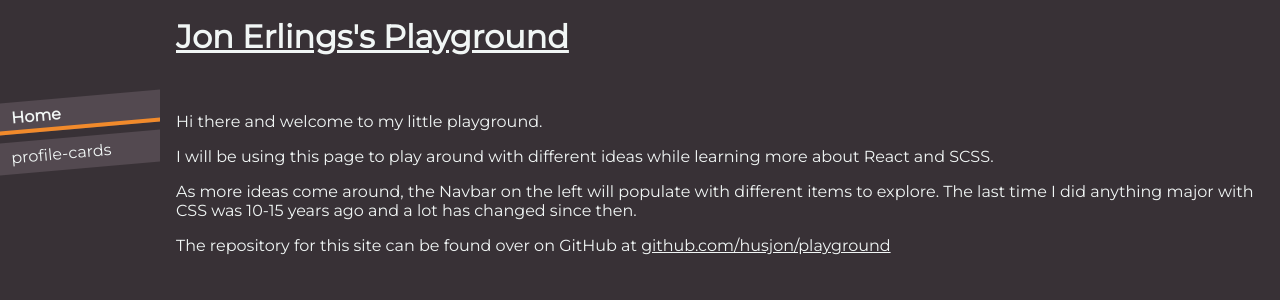
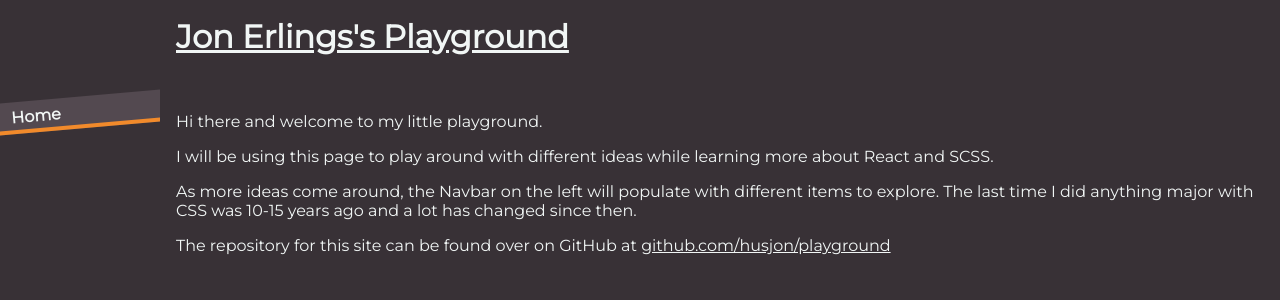
Before and after one commit to husjon/playground, a React (Vite) app: page / in a window 1280 px wide. Shown: the top 300 px of the page. Built offline with nearby package versions, Linux system fonts and the light colour scheme.

Commit message:
removed unused sidebar item

```diff
--- a/src/components/Sidebar.tsx
+++ b/src/components/Sidebar.tsx
@@ -5,7 +5,6 @@ export function Sidebar() {
     <>
       <div className="Sidebar">
         <MenuItem to="/" label="Home" />
-        <MenuItem to="/profile-cards" label="profile-cards" />
       </div>
     </>
   );
```
